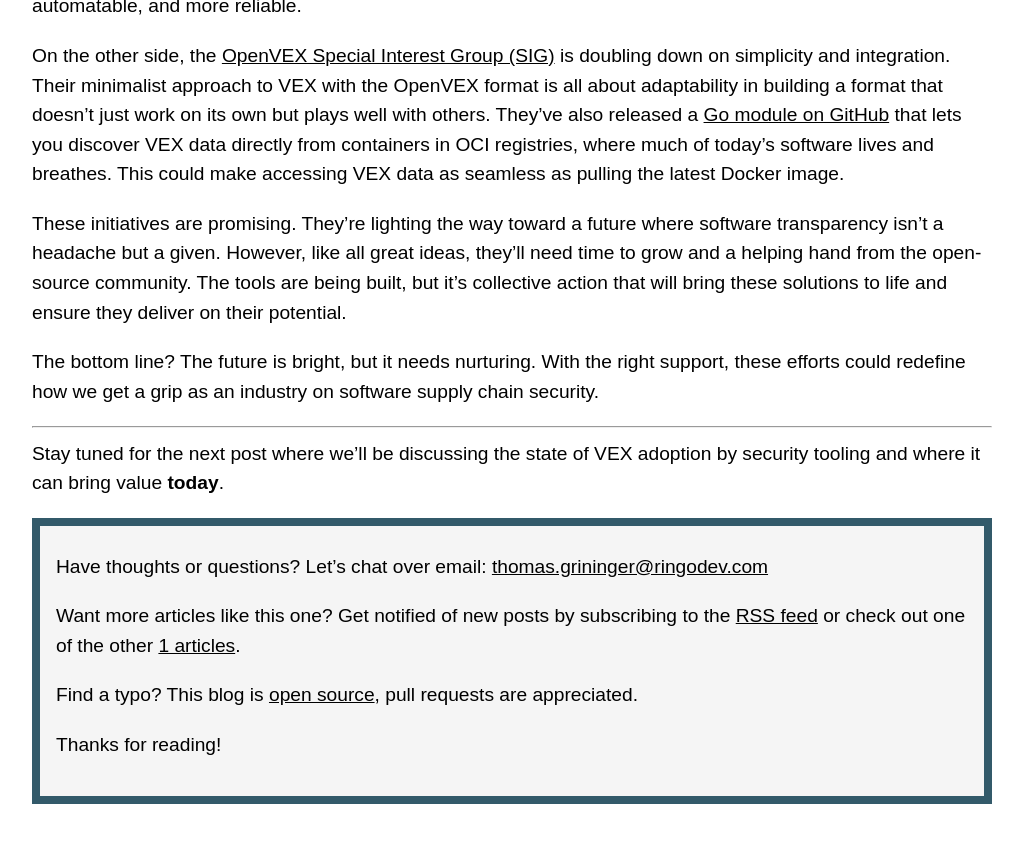
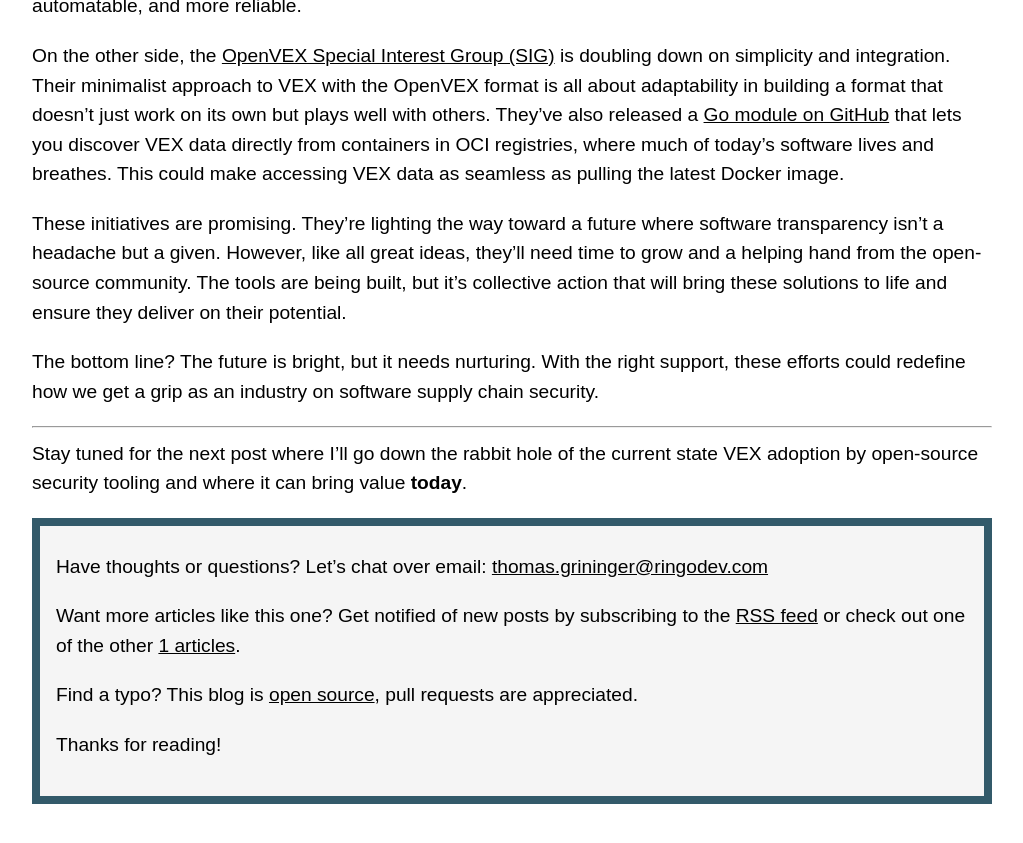
Before and after one commit to RingoDev/ringodev.github.io, a Jekyll site: the page built from blog/_posts/2024-12-19-the-headaches-of-software-transparency.md, in a window 1280 px wide and 900 px high, scrolled down 2235 px. Shown: the top 843 px of the window, without its empty margins (128-1151 px from the left). Built offline with Jekyll 4.4.1, drawn with Linux system fonts in a browser that asks for light colours.

Commit message:
* fix formatting

```diff
--- a/blog/_posts/2024-12-19-the-headaches-of-software-transparency.md
+++ b/blog/_posts/2024-12-19-the-headaches-of-software-transparency.md
@@ -95,5 +95,5 @@ we get a grip as an industry on software supply chain security.
 
 ---
 
-Stay tuned for the next post where we'll be discussing the state of VEX adoption by security tooling and where it can
-bring value **today**.
+Stay tuned for the next post where I'll go down the rabbit hole of the current state VEX adoption by open-source
+security tooling and where it can bring value **today**.
```
